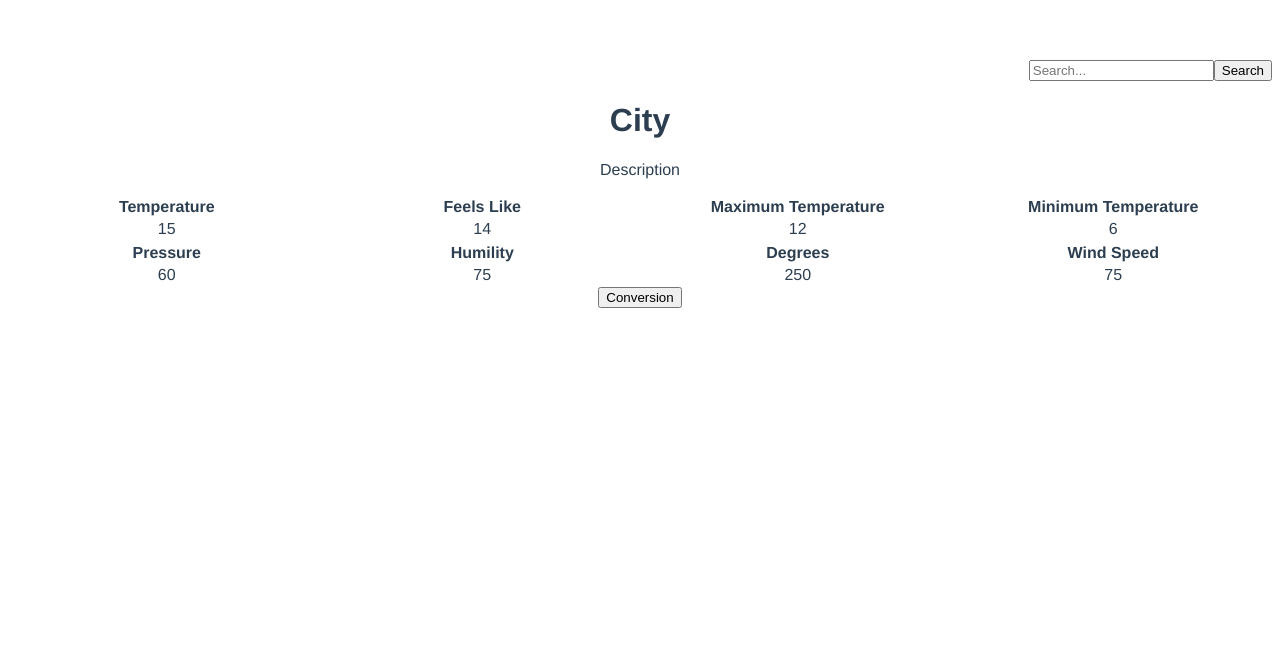
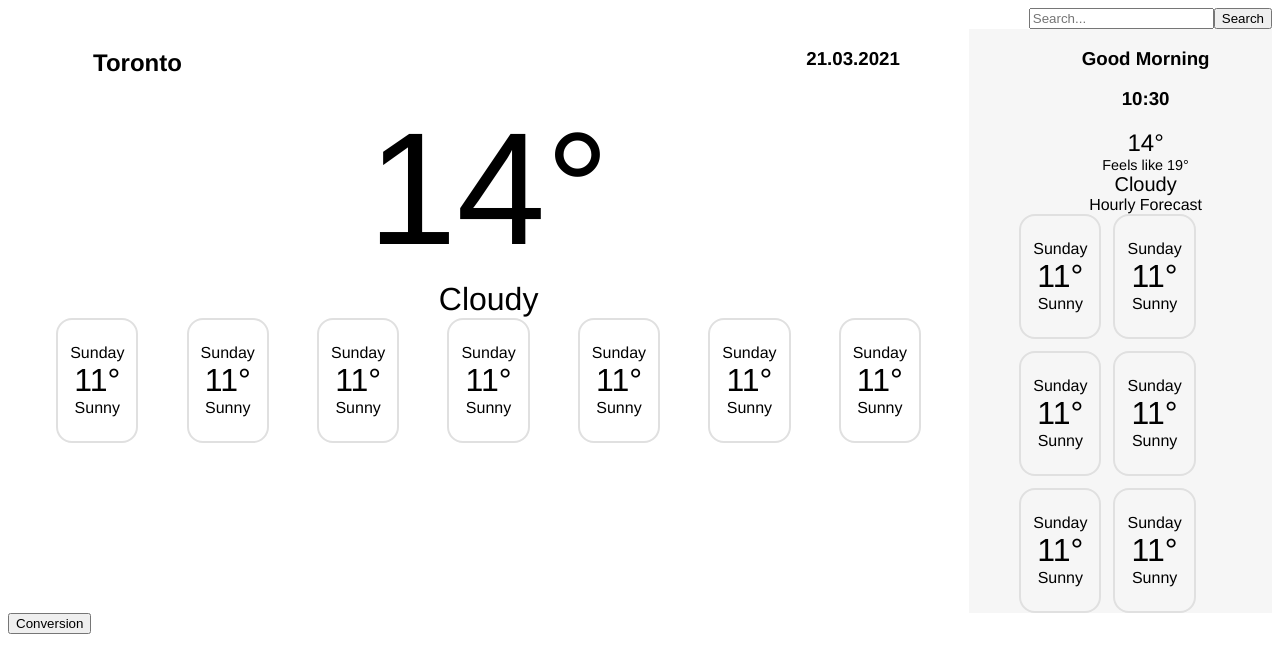
Before and after one commit to usmanAfzalKhan/vue-forcast, a Vue app in the folder client/: page / in a window 1280 px wide. Shown: the top 672 px of the page. Built offline with nearby package versions, Linux system fonts and the light colour scheme.

Commit message:
style(client): update weather display (#11)

```diff
--- a/client/src/components/app/App.vue
+++ b/client/src/components/app/App.vue
@@ -2,7 +2,7 @@
   <SearchBox />
   <WeatherDisplay />
   <div>
-    <Button label="Conversion" />
+    <Button label="Conversion"> </Button>
   </div>
 </template>
 
@@ -27,8 +27,5 @@ export default defineComponent({
   font-family: Avenir, Helvetica, Arial, sans-serif;
   -webkit-font-smoothing: antialiased;
   -moz-osx-font-smoothing: grayscale;
-  text-align: center;
-  color: #2c3e50;
-  margin-top: 60px;
 }
 </style>
--- /dev/null
+++ b/client/src/components/weather-display-mini/WeatherDisplayMini.vue
@@ -0,0 +1,35 @@
+<template>
+  <div class="secondary-view">
+    <span class="day-time">Sunday</span>
+    <span class="temp-num">11&deg;</span>
+    <span class="weather-type">Sunny</span>
+  </div>
+</template>
+
+<script lang="ts">
+import { defineComponent } from "vue";
+
+export default defineComponent({
+  name: "WeatherDisplayMini",
+});
+</script>
+
+<style>
+.secondary-view {
+  border: 2px solid #e0e0e0;
+  display: flex;
+  flex-direction: column;
+  padding: 24px 12px;
+  border-radius: 16px;
+
+  .day-time {
+    font-size: 2vmin;
+  }
+  .temp-num {
+    font-size: 4vmin;
+  }
+  .weather-type {
+    font-size: 2vmin;
+  }
+}
+</style>
--- a/client/src/components/weather-display/WeatherDisplay.vue
+++ b/client/src/components/weather-display/WeatherDisplay.vue
@@ -1,58 +1,146 @@
+<script lang="ts">
+import { defineComponent } from "vue";
+import WeatherDisplayMini from "../weather-display-mini/WeatherDisplayMini.vue";
+
+export default defineComponent({
+  name: "WeatherDisplay",
+  components: { WeatherDisplayMini },
+});
+</script>
+
 <template>
-  <h1>City</h1>
-  <p>Description</p>
-  <div class="weather-display">
-    <table class="weather-display-table">
-      <tr>
-        <th class="weather-display-table-header">Temperature</th>
-        <th class="weather-display-table-header">Feels Like</th>
-        <th class="weather-display-table-header">Maximum Temperature</th>
-        <th class="weather-display-table-header">Minimum Temperature</th>
-      </tr>
-      <tr>
-        <td>15</td>
-        <td>14</td>
-        <td>12</td>
-        <td>6</td>
-      </tr>
-    </table>
-    <table class="weather-display-table">
-      <tr>
-        <th class="weather-display-table-header">Pressure</th>
-        <th class="weather-display-table-header">Humility</th>
-        <th class="weather-display-table-header">Degrees</th>
-        <th class="weather-display-table-header">Wind Speed</th>
-      </tr>
-      <tr>
-        <td>60</td>
-        <td>75</td>
-        <td>250</td>
-        <td>75</td>
-      </tr>
-    </table>
+  <div class="main-view">
+    <div class="left-view">
+      <div class="header">
+        <h2>Toronto</h2>
+        <h3>21.03.2021</h3>
+      </div>
+      <div class="content">
+        <div class="temp">
+          <span class="degrees">14&deg;</span>
+          <span class="desc">Cloudy</span>
+        </div>
+        <div class="daily">
+          <WeatherDisplayMini></WeatherDisplayMini>
+          <WeatherDisplayMini></WeatherDisplayMini>
+          <WeatherDisplayMini></WeatherDisplayMini>
+          <WeatherDisplayMini></WeatherDisplayMini>
+          <WeatherDisplayMini></WeatherDisplayMini>
+          <WeatherDisplayMini></WeatherDisplayMini>
+          <WeatherDisplayMini></WeatherDisplayMini>
+        </div>
+      </div>
+    </div>
+
+    <div class="right-view">
+      <div class="header">
+        <h3>Good Morning</h3>
+        <h3>10:30</h3>
+      </div>
+
+      <div class="content">
+        <div class="temp">
+          <span class="degrees">14&deg;</span>
+          <span class="feel">Feels like 19&deg;</span>
+          <span class="desc">Cloudy</span>
+          <span class="daily-desc">Hourly Forecast</span>
+        </div>
+        <div class="hourly">
+          <WeatherDisplayMini></WeatherDisplayMini>
+          <WeatherDisplayMini></WeatherDisplayMini>
+          <WeatherDisplayMini></WeatherDisplayMini>
+          <WeatherDisplayMini></WeatherDisplayMini>
+          <WeatherDisplayMini></WeatherDisplayMini>
+          <WeatherDisplayMini></WeatherDisplayMini>
+        </div>
+      </div>
+    </div>
   </div>
 </template>
 
-<script lang="ts">
-import { defineComponent } from "vue";
-
-export default defineComponent({
-  name: "WeatherDisplay",
-});
-</script>
-
 <style scoped>
-.weather-display {
+.main-view {
   display: flex;
-  flex-direction: column;
-  justify-content: space-evenly;
 }
 
-.weather-display-table {
-  width: 100%;
+.left-view {
+  flex-grow: 1;
+
+  .header {
+    display: flex;
+
+    h3 {
+      margin-left: 555px;
+      flex-grow: 1;
+    }
+
+    h2 {
+      margin-left: 85px;
+      flex-grow: 1;
+    }
+  }
+
+  .content {
+    text-align: center;
+
+    .temp {
+      display: flex;
+      flex-direction: column;
+
+      .degrees {
+        font-size: 20vmin;
+      }
+
+      .feel {
+        font-size: 1vmin;
+      }
+
+      .desc {
+        font-size: 4vmin;
+      }
+    }
+
+    .daily {
+      display: flex;
+      justify-content: space-evenly;
+    }
+  }
 }
 
-.weather-display-table-header {
-  width: 25%;
+.right-view {
+  padding-left: 50px;
+  text-align: center;
+  background-color: #f6f6f6;
+  width: 20%;
+
+  .header {
+    margin-top: 10px;
+  }
+
+  .temp {
+    display: flex;
+    flex-direction: column;
+
+    .degrees {
+      font-size: 3vmin;
+    }
+
+    .feel {
+      font-size: 1.8vmin;
+    }
+
+    .desc {
+      font-size: 2.5vmin;
+    }
+
+    .daily-desc {
+      font-size: 2vmin;
+    }
+  }
+  .hourly {
+    display: flex;
+    flex-wrap: wrap;
+    gap: 12px;
+  }
 }
 </style>
```
